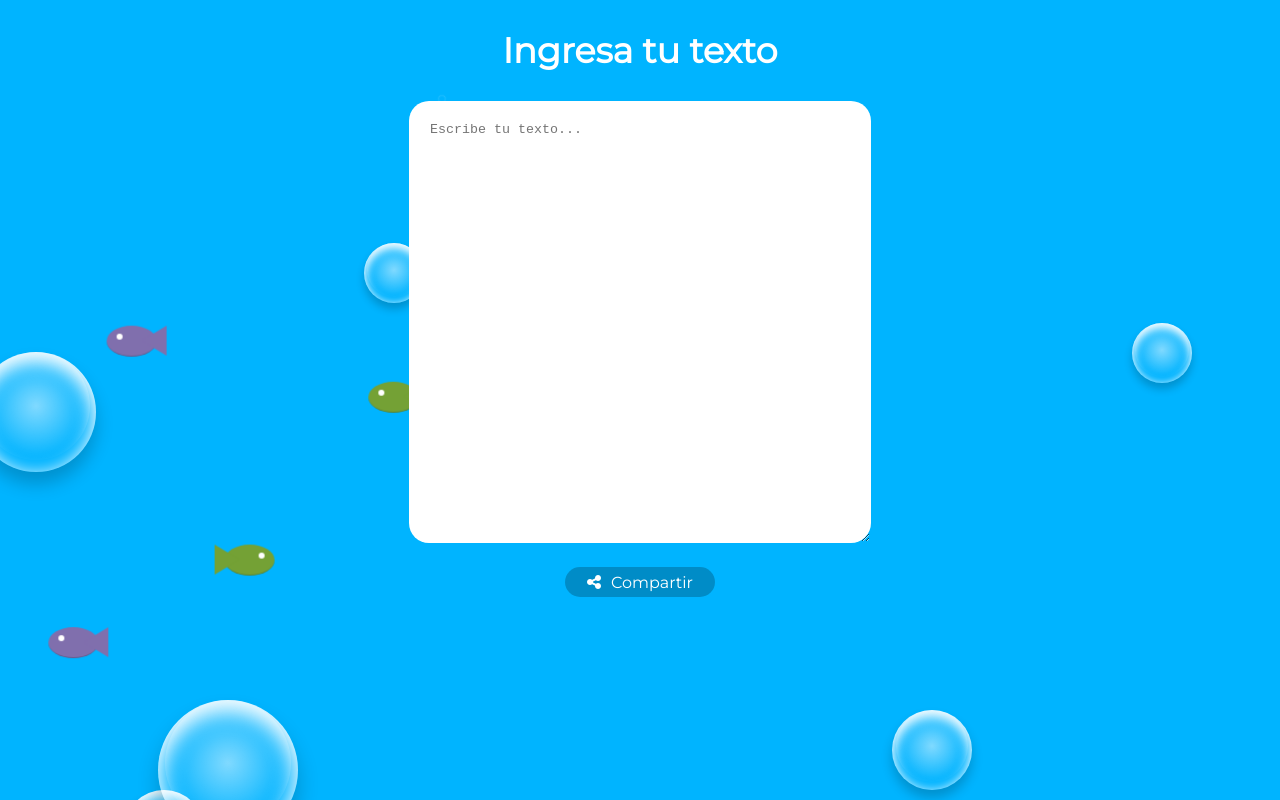
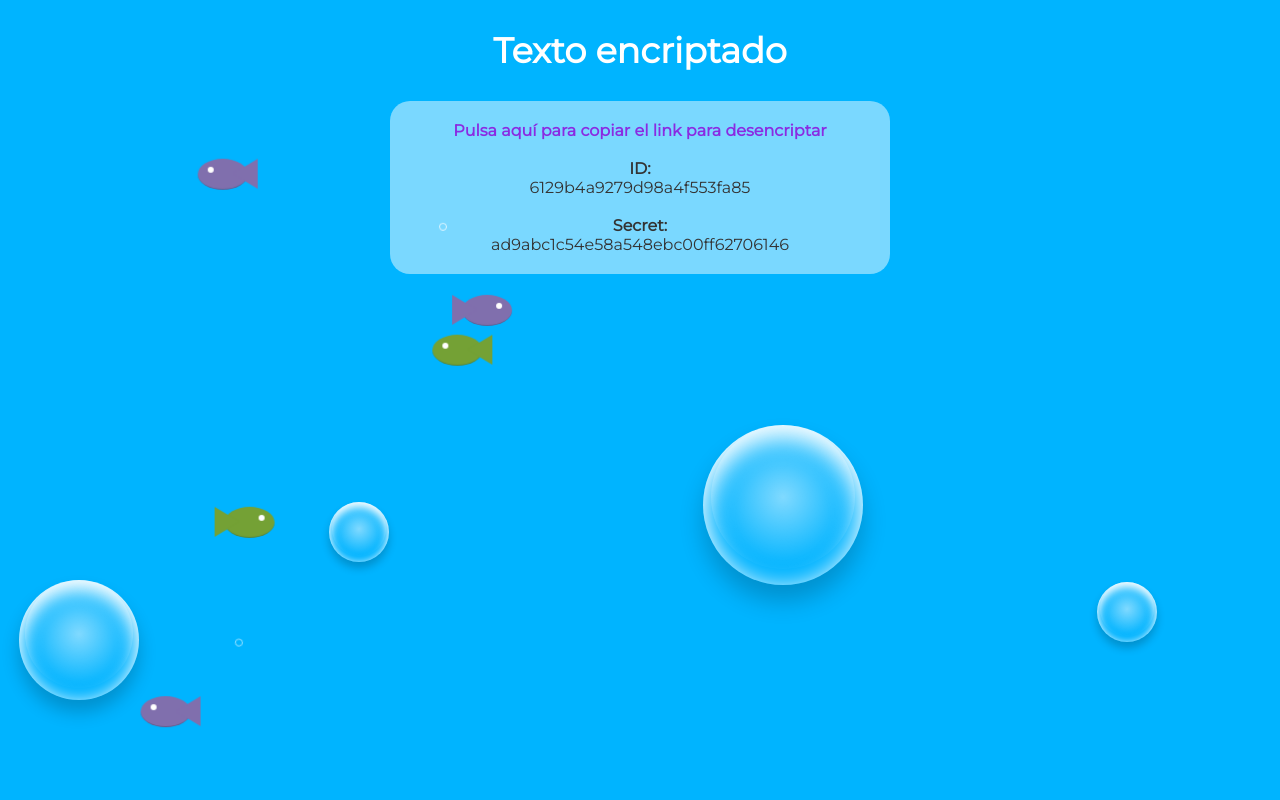
Before and after one commit to rmaafs/crypt-me, a React (Create React App) app: page / in a window 1280 px wide. Built offline with nearby package versions, Linux system fonts and the light colour scheme.

Commit message:
Color de tarjeta

```diff
--- a/src/components/Form/Form.jsx
+++ b/src/components/Form/Form.jsx
@@ -7,7 +7,11 @@ import server from "../../server.json";
 
 const Form = () => {
   const [text, setText] = useState("");
-  const [jsonResponse, setJsonResponse] = useState(null);
+  const [jsonResponse, setJsonResponse] = useState({
+    id: "6129b4a9279d98a4f553fa85",
+    secret: "ad9abc1c54e58a548ebc00ff62706146",
+    end: 1630209577629,
+  });
 
   const sendInfo = () => {
     return new Promise((resolve, reject) => {
--- /dev/null
+++ b/src/components/ShareInfo/ShareInfo.css
@@ -0,0 +1,9 @@
+.share-info {
+  background-color: #ffffff7a;
+  padding: 20px;
+  border-radius: 20px;
+}
+
+.share-info-text {
+  color: #333333;
+}
--- a/src/components/ShareInfo/ShareInfo.jsx
+++ b/src/components/ShareInfo/ShareInfo.jsx
@@ -1,5 +1,6 @@
 import React from "react";
 import ClickCopy from "../ClickCopy/ClickCopy";
+import "./ShareInfo.css";
 
 const ShareInfo = ({ data }) => {
   const id = data.id;
@@ -7,14 +8,14 @@ const ShareInfo = ({ data }) => {
   const url = window.location.href + id + "/" + secret;
 
   return (
-    <div>
+    <div className="share-info">
       <ClickCopy
         text={url}
         label="Pulsa aquí para copiar el link para desencriptar"
       />
       <br />
       <br />
-      <div>
+      <div className="share-info-text">
         <b>ID:</b>
         <br />
         {id}
```
